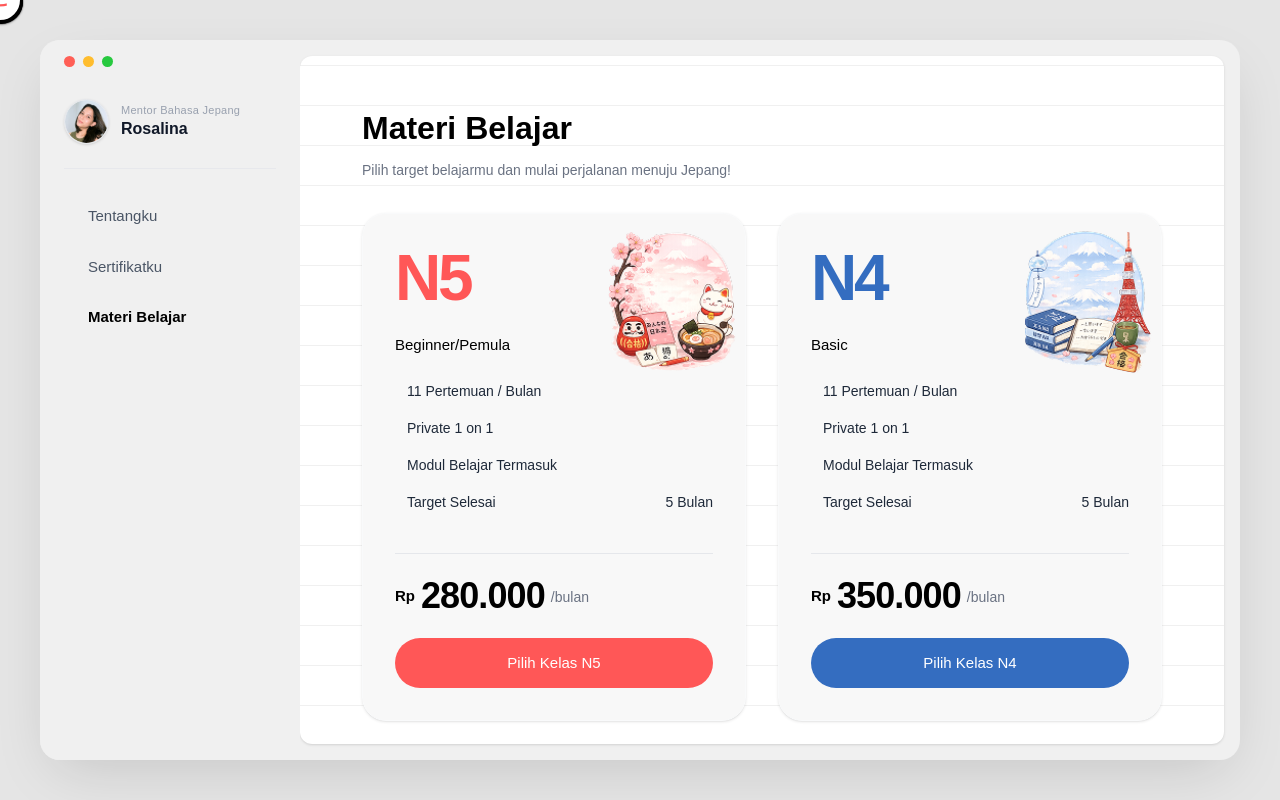
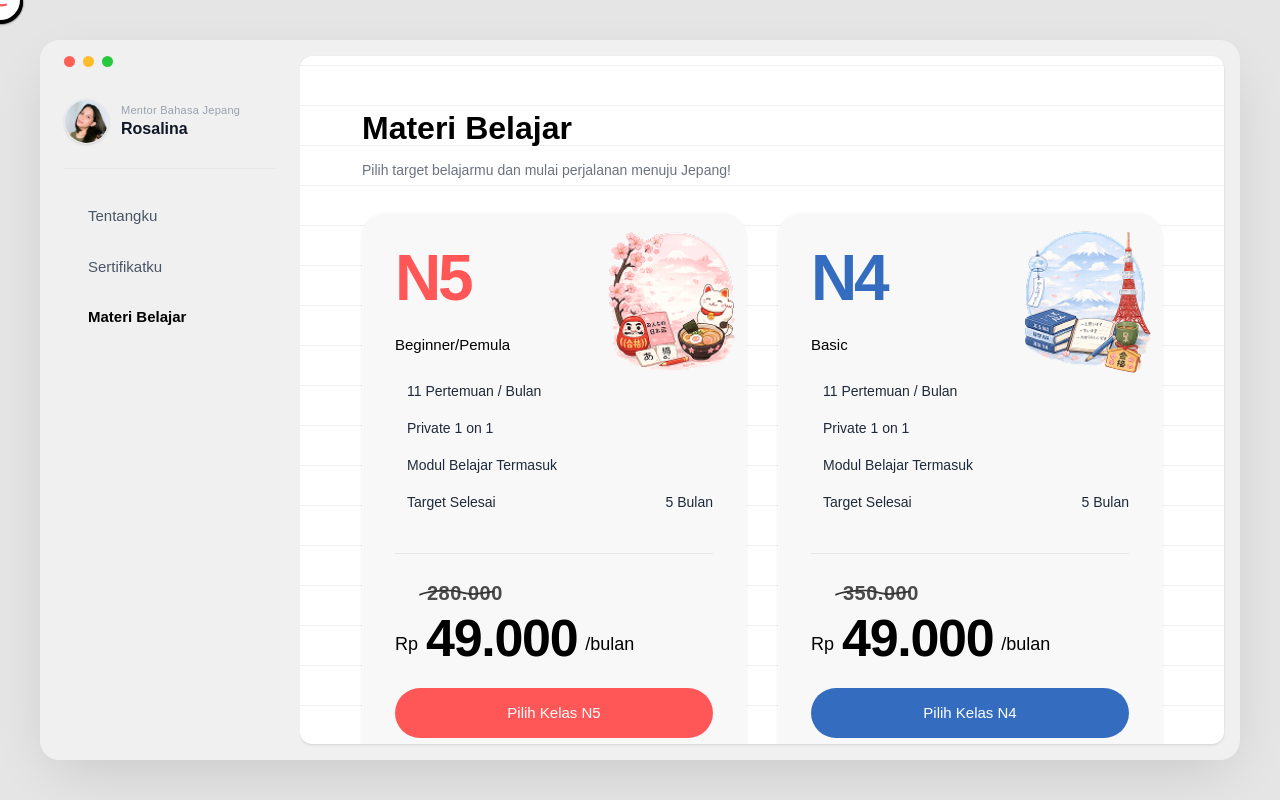
Before and after one commit to xfrz-ai/rosalina, a React (Vite) app: page / in a window 1280 px wide. Both pictures are taken after a click on the button "Materi Belajar". Built offline with nearby package versions, Linux system fonts and the light colour scheme; some icons are missing; a web font is replaced by a local one.

Commit message:
fix harga

```diff
--- a/src/App.tsx
+++ b/src/App.tsx
@@ -276,10 +276,18 @@ function App() {
 
                       <div className="border-t border-gray-200 my-6"></div>
 
-                      <div className="flex items-end gap-1.5 mb-6">
-                        <span className="text-black font-semibold text-[15px] mb-1.5">Rp</span>
-                        <span className="text-[36px] font-bold text-black leading-none tracking-tight">280.000</span>
-                        <span className="text-gray-500 text-[14px] mb-1.5 font-medium">/bulan</span>
+                      <div className="flex flex-col mb-6">
+                        <div className="ml-8 mb-1">
+                          <span className="text-[#4b4b4b] font-bold text-[20px] relative inline-block tracking-wide">
+                            280.000
+                            <img src="/line.svg" alt="" className="absolute left-[-10%] top-1/2 w-[120%] h-auto transform -translate-y-1/2 pointer-events-none" />
+                          </span>
+                        </div>
+                        <div className="flex items-end gap-2">
+                          <span className="text-black font-medium text-[18px] mb-1.5">Rp</span>
+                          <span className="text-[52px] font-bold text-black leading-none tracking-tight">49.000</span>
+                          <span className="text-black text-[18px] mb-1.5 font-medium">/bulan</span>
+                        </div>
                       </div>
 
                       <a
@@ -325,10 +333,18 @@ function App() {
 
                       <div className="border-t border-gray-200 my-6"></div>
 
-                      <div className="flex items-end gap-1.5 mb-6">
-                        <span className="text-black font-semibold text-[15px] mb-1.5">Rp</span>
-                        <span className="text-[36px] font-bold text-black leading-none tracking-tight">350.000</span>
-                        <span className="text-gray-500 text-[14px] mb-1.5 font-medium">/bulan</span>
+                      <div className="flex flex-col mb-6">
+                        <div className="ml-8 mb-1">
+                          <span className="text-[#4b4b4b] font-bold text-[20px] relative inline-block tracking-wide">
+                            350.000
+                            <img src="/line.svg" alt="" className="absolute left-[-10%] top-1/2 w-[120%] h-auto transform -translate-y-1/2 pointer-events-none" />
+                          </span>
+                        </div>
+                        <div className="flex items-end gap-2">
+                          <span className="text-black font-medium text-[18px] mb-1.5">Rp</span>
+                          <span className="text-[52px] font-bold text-black leading-none tracking-tight">49.000</span>
+                          <span className="text-black text-[18px] mb-1.5 font-medium">/bulan</span>
+                        </div>
                       </div>
 
                       <a
```
Also changed, not shown: public/line.svg (added).
